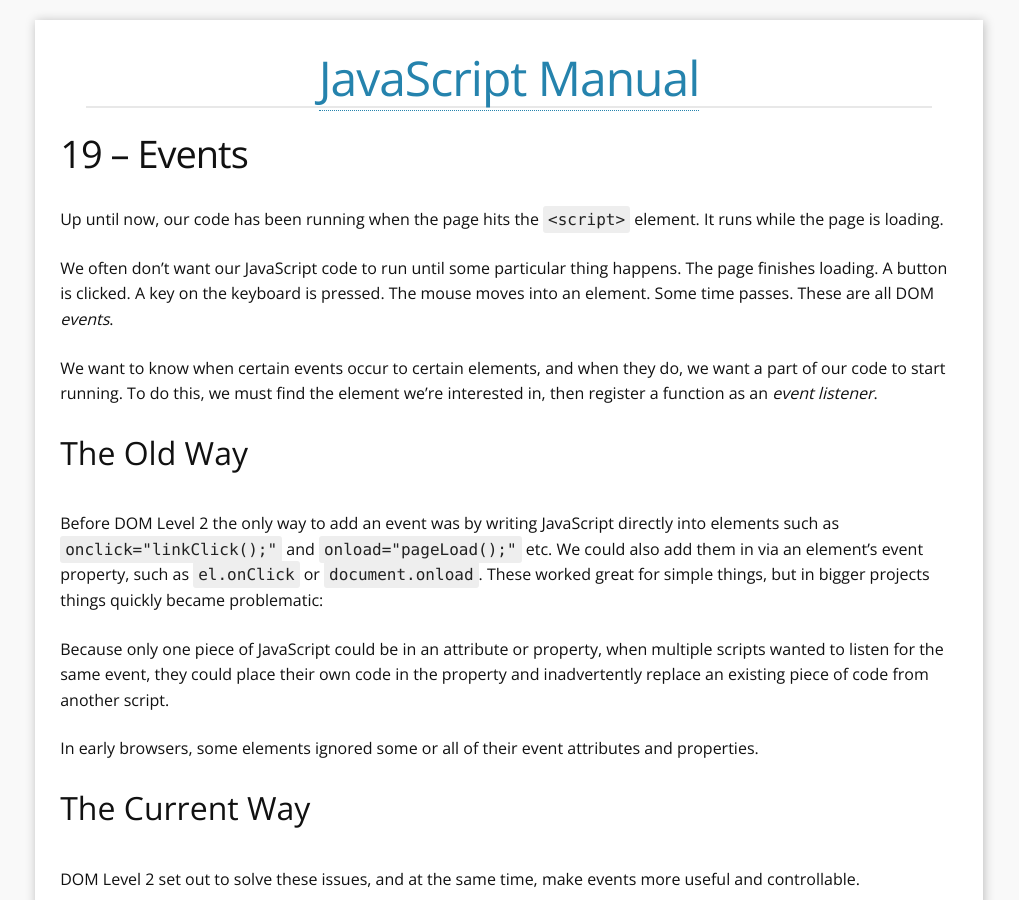
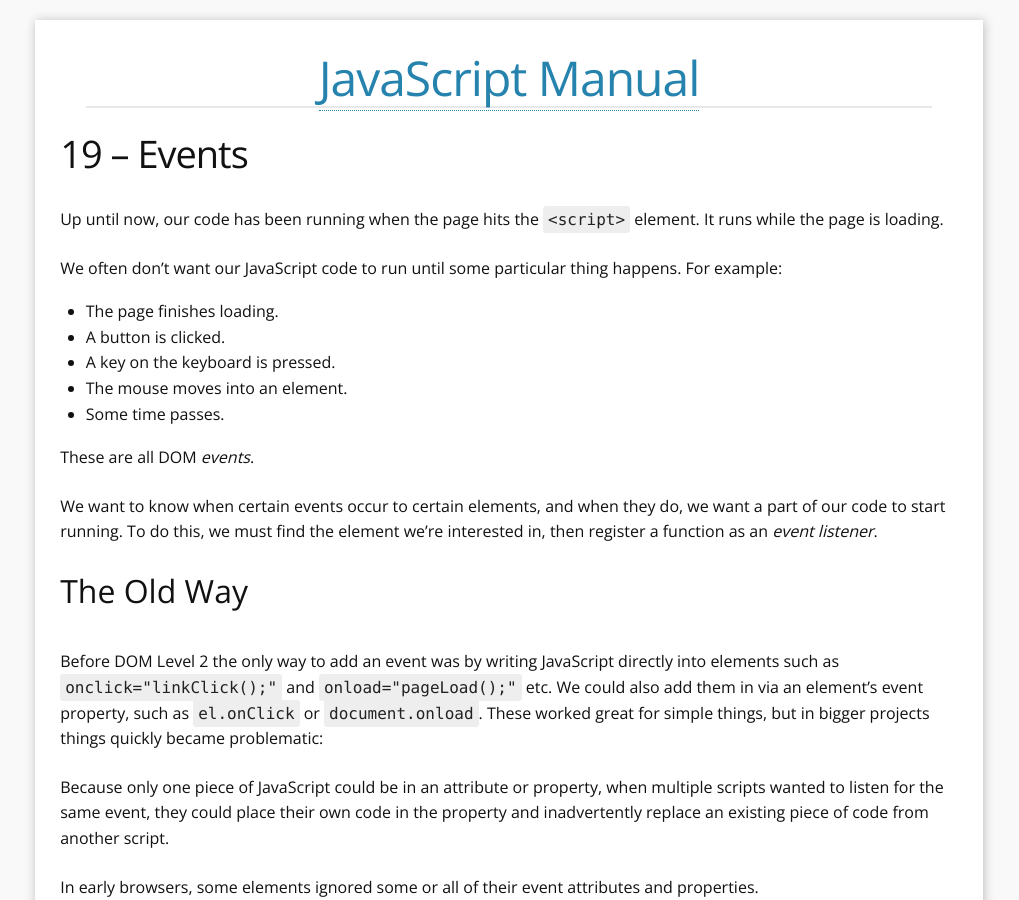
Before and after one commit to YoobeeWebTutors/javascript-manual, a Jekyll site: the page built from 19-events.md, in a window 1280 px wide and 900 px high. Shown: the whole window, without its empty margins (131-1150 px from the left). Built offline with Jekyll 4.4.1, drawn with Linux system fonts in a browser that asks for light colours; Markdown is read by kramdown in place of the engine named in the settings; some of the changed text lies outside the part shown.

Commit message:
Fix typos on page 19

```diff
--- a/19-events.md
+++ b/19-events.md
@@ -5,7 +5,15 @@ layout: page
 
 Up until now, our code has been running when the page hits the `<script>` element. It runs while the page is loading.
 
-We often don't want our JavaScript code to run until some particular thing happens. The page finishes loading. A button is clicked. A key on the keyboard is pressed. The mouse moves into an element. Some time passes. These are all DOM *events*.
+We often don't want our JavaScript code to run until some particular thing happens. For example:
+
+* The page finishes loading.
+* A button is clicked.
+* A key on the keyboard is pressed.
+* The mouse moves into an element.
+* Some time passes.
+
+These are all DOM *events*.
 
 We want to know when certain events occur to certain elements, and when they do, we want a part of our code to start running. To do this, we must find the element we're interested in, then register a function as an *event listener*.
 
@@ -58,10 +66,10 @@ There are many useful events to listen for. Here are the most common and useful
 
 * `DOMContentLoaded` -- fires when the elements inside the element being listened to have all been downloaded and put on the page. This triggers before all the resources are downloaded.
 * `click` -- when the element is clicked or activated via the keyboard.
-* `focus` -- when the element receives keyboard focus, such as a link or input field
-* `blur` -- when the element loses keyboard focus
+* `focus` -- when the element receives keyboard focus, such as a link or input field.
+* `blur` -- when the element loses keyboard focus.
 * `change` -- when an input, textarea, or select element value is committed (usually when element loses keyboard focus and its value has changed since it gained focus).
-* `submit` -- when the form element is submitted (by a submit button being clicked or otherwise triggering the submit)
+* `submit` -- when the form element is submitted (by a submit button being clicked or otherwise triggering the submit).
 
 Less common but no less useful:
 
```
Also changed, not shown: other parts of 19-events.md (+1 -1 lines).
